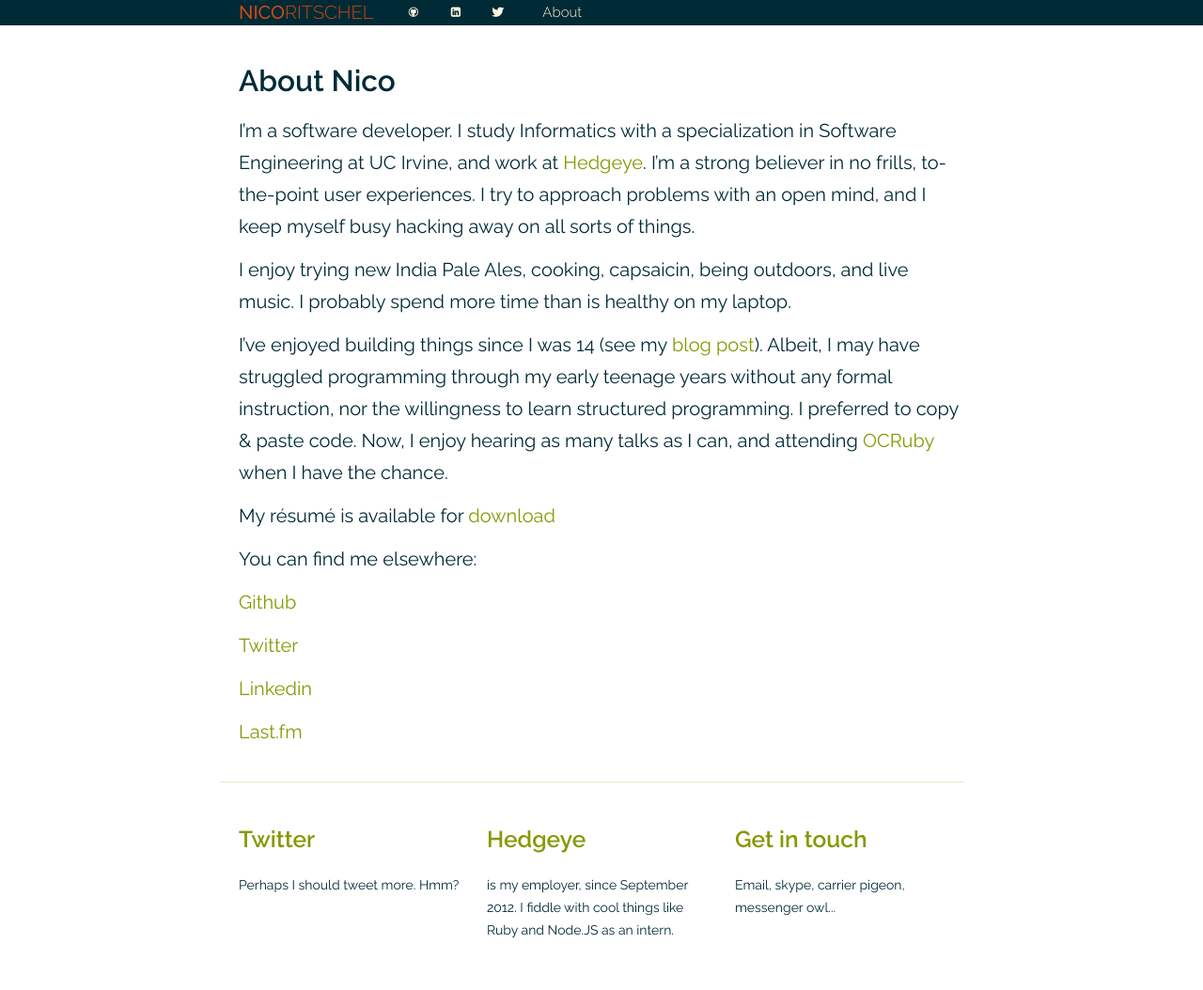
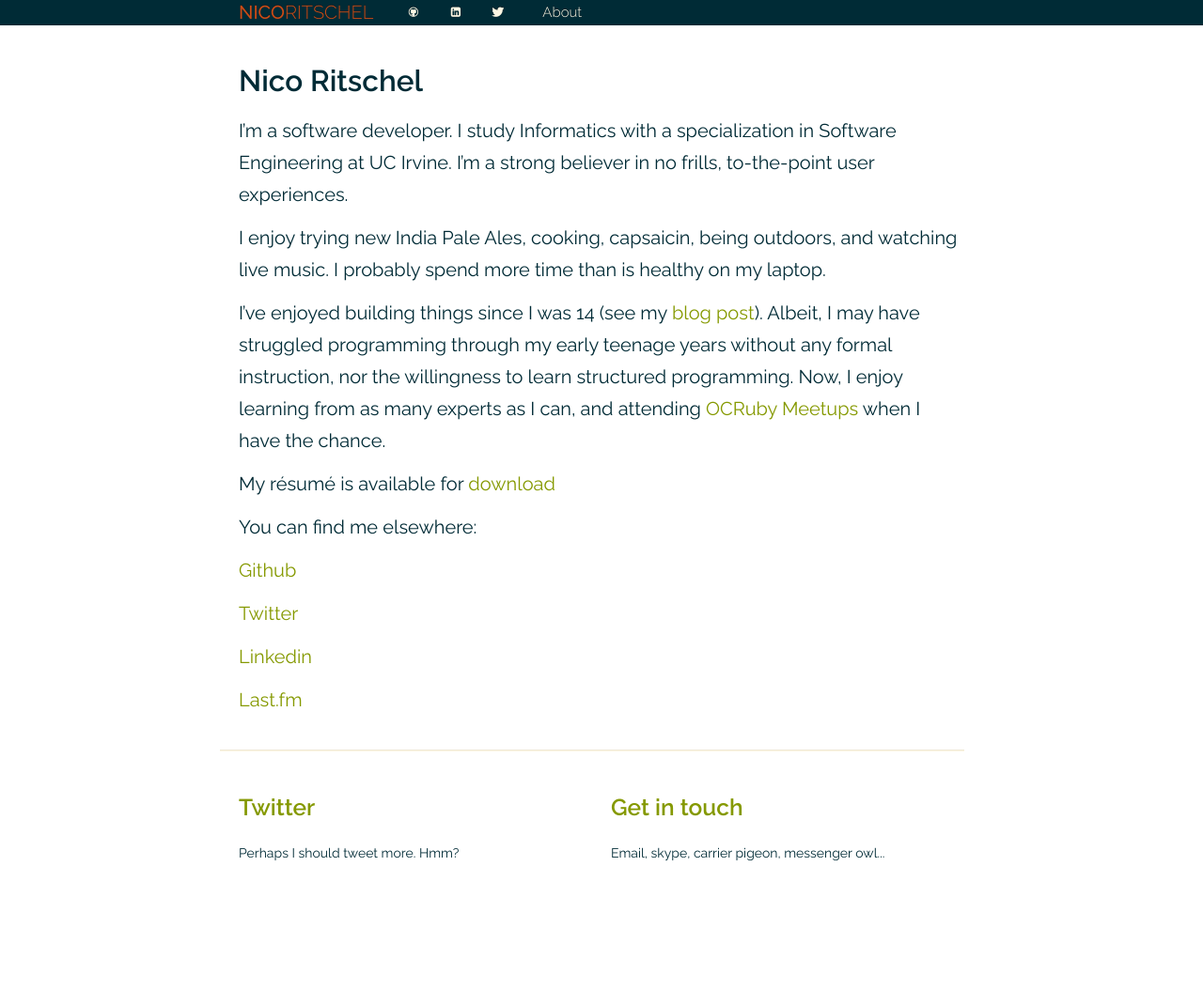
Before and after one commit to nicosuave/nicosuave.github.io, a Jekyll site: the page built from about.md, in a window 1280 px wide. Shown: the whole page at 94% size. Built offline with Jekyll 4.4.1, drawn with Linux system fonts in a browser that asks for light colours; nearby versions of some CDN libraries; Markdown is read by kramdown in place of the engine named in the settings; comment, search, counter and statistics services are not loaded; after the commit the page ends 972 px from its top, so only the background shows below that.

Commit message:
Removed hedgeye

```diff
--- a/_layouts/default.html
+++ b/_layouts/default.html
@@ -58,15 +58,11 @@
       </div>
       <div class="row tail">
         <hr>
-        <div class="span4">
+        <div class="span6">
           <a href="http://twitter.com/nicoritschel"><h3>Twitter</h3></a>
           <p>Perhaps I should tweet more. Hmm?</p>
         </div>
-        <div class="span4">
-          <a href="http://www2.hedgeye.com"><h3>Hedgeye</h3></a>
-          <p>is my employer, since September 2012. I fiddle with cool things like Ruby and Node.JS as an intern.</p>
-        </div>
-        <div class="span4">
+        <div class="span6">
           <a href="mailto:nichol@sritschel.com"><h3>Get in touch</h3></a>
           <p>Email, skype, carrier pigeon, messenger owl...</p>
         </div>
--- a/about.md
+++ b/about.md
@@ -1,14 +1,14 @@
 ---
 layout: default
-title: About Nico
+title: Nico Ritschel
 ---
 <h2>{{ page.title }}</h2>
 
-I'm a software developer. I study Informatics with a specialization in Software Engineering at UC Irvine, and work at [Hedgeye](http://hedgeye.com/). I'm a strong believer in no frills, to-the-point user experiences. I try to approach problems with an open mind, and I keep myself busy hacking away on all sorts of things.
+I'm a software developer. I study Informatics with a specialization in Software Engineering at UC Irvine. I'm a strong believer in no frills, to-the-point user experiences.
 
-I enjoy trying new India Pale Ales, cooking, capsaicin, being outdoors, and live music. I probably spend more time than is healthy on my laptop.
+I enjoy trying new India Pale Ales, cooking, capsaicin, being outdoors, and watching live music. I probably spend more time than is healthy on my laptop.
 
-I've enjoyed building things since I was 14 (see my [blog post](/Reminiscing.html)). Albeit, I may have struggled programming through my early teenage years without any formal instruction, nor the willingness to learn structured programming. I preferred to copy & paste code. Now, I enjoy hearing as many talks as I can, and attending [OCRuby](http://www.meetup.com/ocruby/) when I have the chance.
+I've enjoyed building things since I was 14 (see my [blog post](/Reminiscing.html)). Albeit, I may have struggled programming through my early teenage years without any formal instruction, nor the willingness to learn structured programming. Now, I enjoy learning from as many experts as I can, and attending [OCRuby Meetups](http://www.meetup.com/ocruby/) when I have the chance.
 
 My résumé is available for [download](/pdfs/resume.pdf "Résumé, Nico Ritschel")
 
```
